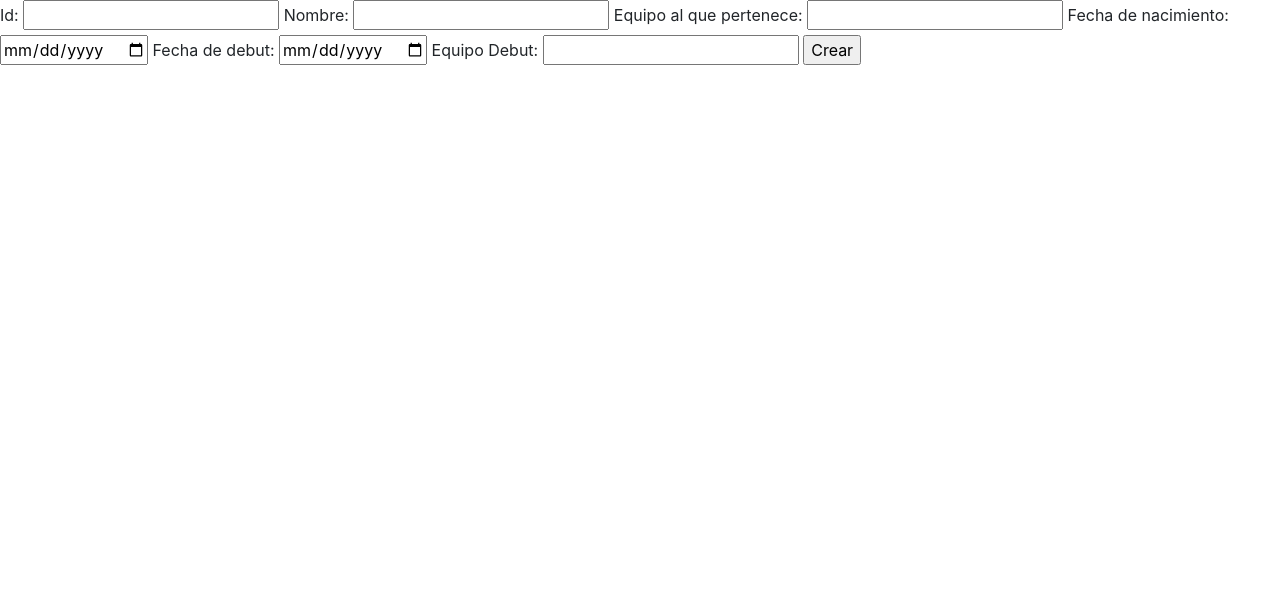
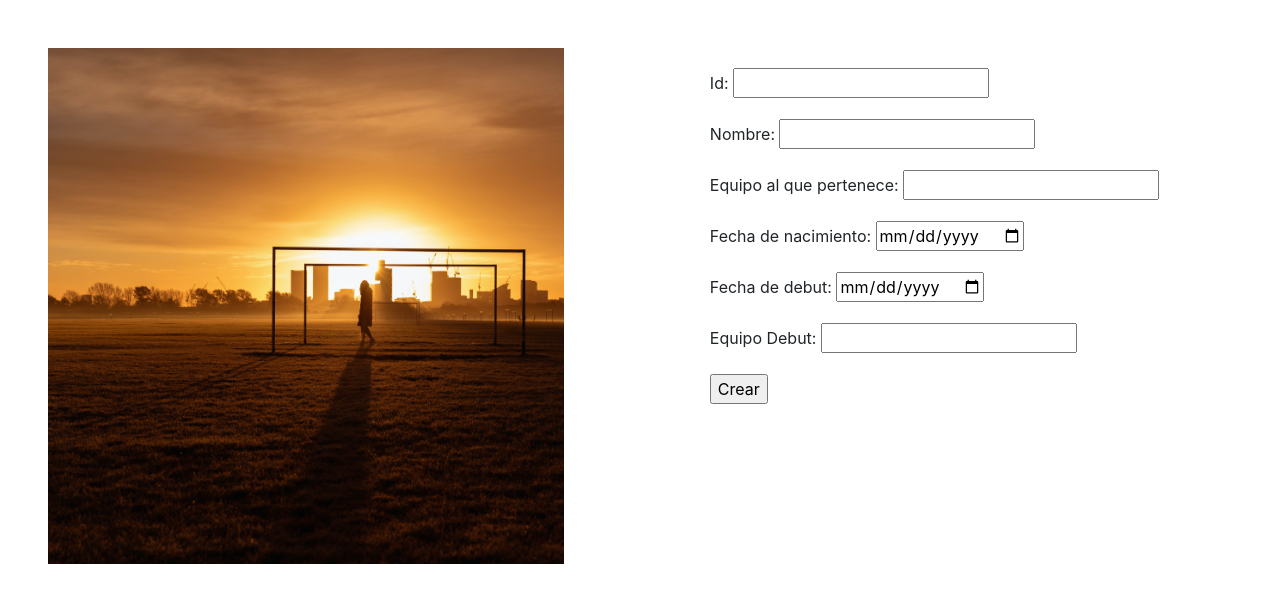
Before and after one commit to Pedrofdez97/Django, a Django app: page /futbol/crearjugador/ in a window 1280 px wide. Shown: the part 56-667 px from the top of the page. Run offline with Django 4.2, Linux system fonts and the light colour scheme; some libraries are stand-ins or nearby versions.

Commit message:
completado1

```diff
--- a/templates/crearjugadores.html
+++ b/templates/crearjugadores.html
@@ -39,30 +39,49 @@
         </div>
     </div>
 </nav>
-
+<div class="row g-0">
+    <div class="col-md-5 m-5">
+        <img src="{% static 'futbol/futbol/image/formulario.jpg' %}" class="img-fluid rounded-start" alt="...">
+    </div>
+    <div class="col-md-5 m-5">
+        <div class="card-body">
             <form action="" method="POST">
-
+                <div class="">
+                    <div class="mb-3">
                         {% csrf_token %}
-
                         <label for="Id"> Id: </label>
                         <input id="id" type="number" name="id" value="">
-
+                    </div>
+                    <div class="mb-3">
                         <label for="Nombre"> Nombre: </label>
                         <input id="nombre" type="text" name="nombre" value="">
-
+                    </div>
+                    <div class="mb-3">
                         <label for="Equipo"> Equipo al que pertenece: </label>
                         <input id="equipo" type="text" name="equipo" value="">
-
+                    </div>
+                    <div class="mb-3">
                         <label for="Fecha de Nacimiento"> Fecha de nacimiento: </label>
                         <input id="fecha_nacimiento" type="date" name="fecha_nacimiento" value="">
-
+                    </div>
+                    <div class="mb-3">
                         <label for="Fecha de Debut"> Fecha de debut: </label>
                         <input id="fecha_debut" type="date" name="fecha_debut" value="">
-
+                    </div>
+                    <div class="mb-3">
                         <label for="Equipo Debut"> Equipo Debut: </label>
                         <input id="equipo_debut" type="text" name="equipo_debut" value="">
+                    </div>
+                    <input type="submit" value="Crear">
+                </div>
+            </form>
+            </div>
+    </div>
+</div>
 
-    <input type="submit" value="Crear">
-</form>
+
+
+
+
         </body>
 </html>
--- a/templates/jugadores.html
+++ b/templates/jugadores.html
@@ -40,7 +40,6 @@
   </div>
 </nav>
 
-
             <tr>
                 <td>{{forloop.counter}}</td>
                 <td>{{ jug.id }}</td>
```
Also changed, not shown: templates/index.html (+4 -8 lines), db.sqlite3, futbol/static/futbol/futbol/image/fondofutbol.jpg, futbol/static/futbol/futbol/image/formulario.jpg (added), futbol/static/futbol/style.css (line endings or trailing spaces). Lines whose indentation alone changed are shown as unchanged.
